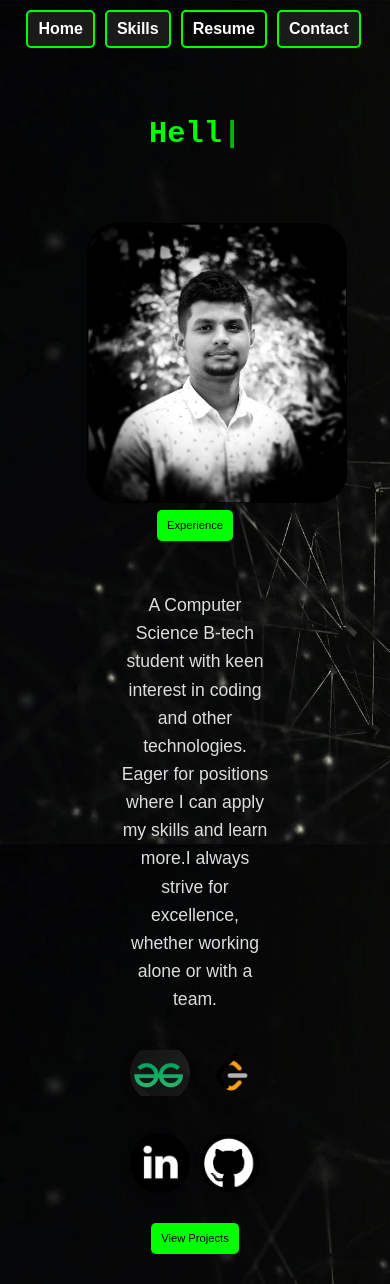
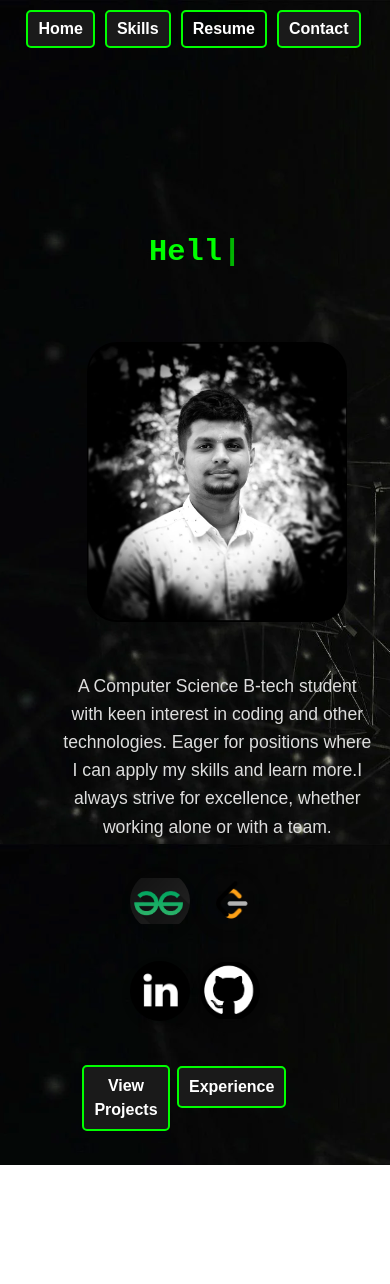
Before and after one commit to srirama2004/PortfolioFinal, a React (Create React App) app: page / in a window 390 px wide. After the commit the page ends 1165 px from the top, so only its background shows below. Built offline with nearby package versions, Linux system fonts and the light colour scheme.

Commit message:
Updated home

```diff
--- a/src/components/Header.css
+++ b/src/components/Header.css
@@ -42,13 +42,20 @@
 
   /* Hover effect */
   .nav-item:hover {
-    background-color: #00ff00;
+    background-color: #08e308e2;
     color: #000;
     text-decoration-color: #000;
   }
+  /* Add this at the bottom of your Header.css */
+.navbar.scrolled {
+  background-color: #000; /* Solid black */
+  box-shadow: 0 2px 10px rgba(0, 0, 0, 0.5); /* Optional shadow for depth */
+  transition: background-color 0.3s ease;
+}
+
   @media (max-width: 550px) {
     .navbar {
-      width: 70%;
+      width: 100%;
       padding: 10px;
       display: flex;
       justify-content: flex-end; /* Aligns items to the right */
@@ -95,5 +102,9 @@
       color: #000;
       text-decoration-color: #000;
     }
-
+.navbar.scrolled {
+  background-color: #000; /* Solid black */
+  box-shadow: 0 2px 10px rgba(0, 0, 0, 0.5); /* Optional shadow for depth */
+  transition: background-color 0.3s ease;
+}
   }
--- a/src/components/Header.js
+++ b/src/components/Header.js
@@ -1,49 +1,5 @@
-// // src/components/Header.js
-// import React from 'react';
-// import { Link } from 'react-router-dom'; // Import Link
-// import './Header.css';
 
-// const Header = () => {
-//   return (
-//     <nav className="navbar">
-//       <ul className="nav-links">
-//         <li className="nav-item home">HOME</li>
-//         <Link to="/"></Link>
-//         <li className="nav-item skills">Skills</li>
-//         <Link to="/skills"></Link>
-//         <li className="nav-item contact">
-//         <Link to="/contact">Contact</Link></li>
-//       </ul>
-//     </nav>
-//   );
-// };
-
-//  export default Header;
-// // src/components/Header.js
-// import React from 'react';
-// import { Link } from 'react-router-dom'; // Import Link
-// import './Header.css';
-
-// const Header = () => {
-//   return (
-//     <nav className="navbar">
-//       <ul className="nav-links">
-//         <li className="nav-item home">
-//           <Link to="/">HOME</Link>
-//         </li>
-//         <li className="nav-item skills">
-//           <Link to="/skills">Skills</Link>
-//         </li>
-//         <li className="nav-item contact">
-//           <Link to="/contact">Contact</Link>
-//         </li>
-//       </ul>
-//     </nav>
-//   );
-// };
-
-// src/components/Header.js
-import React from 'react';
+import React, { useEffect, useState } from 'react';
 import { Link, useNavigate } from 'react-router-dom'; // Import Link and useNavigate
 import './Header.css';
 
@@ -59,9 +15,20 @@ const Header = () => {
   const handleHomeClick = () => {
     navigate('/'); // Programmatically navigate to the Skills page
   };
+  const [isScrolled, setIsScrolled] = useState(false);
+
+  useEffect(() => {
+    const handleScroll = () => {
+      setIsScrolled(window.scrollY > 50); // Adjust the threshold if needed
+    };
+
+    window.addEventListener('scroll', handleScroll);
+
+    return () => window.removeEventListener('scroll', handleScroll);
+  }, []);
 
   return (
-    <nav className="navbar">
+     <nav className={`navbar ${isScrolled ? 'scrolled' : ''}`}>
       <ul className="nav-links">
         <li className="nav-item home">
         <span onClick={handleHomeClick} style={{ cursor: 'pointer', color: '#ffffff' }}>
--- a/src/components/Welcome.css
+++ b/src/components/Welcome.css
@@ -15,15 +15,17 @@ body {
   }
 .welcome-text {
     font-size: 3em;
-    font-weight: 900;
+    font-weight: 850;
     color: #00ff00;
     margin-bottom: 10px;
 }
 
 .welcome-description {
     color: #ffffff;
-    font-size: 1.5em;
+    font-size: 1.1em;
     font-weight: 500;
+    margin-left: 25%;
+    width: 60%;
 }
 
 /* Carousel styles */
@@ -46,7 +48,7 @@ body {
 }
 
 .carousel-image {
-    width: 60%; /* Adjust size as needed */
+    width: 50%; /* Adjust size as needed */
     max-width: 300px; /* Set a max width for the images */
     height: auto; /* Maintain aspect ratio */
     margin-right: 20px; /* Space between image and text */
@@ -149,18 +151,20 @@ body {
 
   /* Buttons */
   .action-button {
-    background-color: #00ff00;
+    background-color: #1a1a1a;
     border: none;
-    color: black;
+    color: rgb(255, 255, 255);
     padding: 10px 20px;
     font-size: 1em;
+    border: 2px solid #00ff00;
     border-radius: 5px;
     cursor: pointer;
+     font-weight: 700;
     transition: background-color 0.3s ease-in-out;
   }
 
   .action-button:hover {
-    background-color: #00cc00;
+    background-color: #3cf70edf;
   }
   /* Define keyframes for a single linear gradient animation */
 @keyframes borderGlow {
@@ -199,6 +203,7 @@ body {
     height: 99%;
     border-radius: 30px;
     transition: transform 0.3s ease-in-out;
+
   }
 
   /* Hover effect to animate image position */
@@ -206,15 +211,27 @@ body {
     transform: translate(-50%, -50%) scale(1.0); /* Scale the image slightly on hover */
   }
  .action1-button {
-    background-color: #00ff00;
+ background-color: #1a1a1a;
     border: none;
-    color: black;
+    color: rgb(255, 255, 255);
     padding: 10px 20px;
     font-size: 1em;
+    border: 2px solid #00ff00;
     border-radius: 5px;
     cursor: pointer;
-    margin-top: 10px;
     transition: background-color 0.3s ease-in-out;
+     font-weight: 700;
+  }
+  .action1-button:hover{
+ background-color: #3cf70edf;
+  }
+  .buttonp{
+  display: flex;
+  gap: 20px; /* space between buttons */
+  justify-content: center; /* optional: center the buttons */
+  margin-top: 10px;
+  flex-direction: row;
+  margin-left: -10%;
   }
 
  /* Responsive Styling */
@@ -236,6 +253,47 @@ body {
   .welcome-container {
     margin-top: 70%;
   }
+  .action1-button {
+  color: rgb(255, 255, 255);
+  padding: 7px 10px;
+   background-color: #1a1a1a;
+  font-size: 1em;
+  border-radius: 5px;
+  cursor: pointer;
+  border: 2px solid #00ff00;
+  margin-top: 7px;
+  transition: background-color 0.3s ease-in-out;
+  margin: 5%;
+  flex-direction: column;
+  margin-left: -10%;
+   font-weight: 700;
+}
+.action1-button:hover {
+  background-color: #026502;
+}
+.action-button {
+  color: rgb(255, 255, 255);
+  padding: 7px 10px;
+  font-size: 1em;
+  background-color: #1a1a1a;
+  border-radius: 5px;
+  border: 2px solid #00ff00;
+  cursor: pointer;
+  transition: background-color 0.3s ease-in-out;
+  margin: 5%;
+   font-weight: 700;
+}
+
+.action-button:hover {
+  background-color: #067a06;
+}
+.buttonp {
+  display: flex;
+  gap: 20px; /* space between buttons */
+  justify-content: center; /* optional: center the buttons */
+  margin-top: 10px;
+  flex-direction: row;
+}
 }
 
 @media (max-width: 550px) {
@@ -277,38 +335,51 @@ body {
   color: #ddd;
   padding: 10px;
   margin: 20px 0;
-  max-width: 900px;
-  margin-left: auto;
+  width: 330px;
+  margin-left: -32%;
   margin-right: auto;
   border-radius: 10px;
 }
 .action1-button {
-  background-color: #00ff00;
-  border: none;
-  color: black;
+  color: rgb(255, 255, 255);
   padding: 7px 10px;
-  font-size: 0.7em;
+   background-color: #1a1a1a;
+  font-size: 1em;
   border-radius: 5px;
   cursor: pointer;
+  border: 2px solid #00ff00;
   margin-top: 7px;
   transition: background-color 0.3s ease-in-out;
+  margin: 5%;
+  flex-direction: column;
+  margin-left: -10%;
+   font-weight: 700;
 }
 .action1-button:hover {
-  background-color: #00cc00;
+  background-color: #026502;
 }
 .action-button {
-  background-color: #00ff00;
-  border: none;
-  color: black;
+  color: rgb(255, 255, 255);
   padding: 7px 10px;
-  font-size: 0.7em;
+  font-size: 1em;
+  font-weight: 700;
+  background-color: #1a1a1a;
   border-radius: 5px;
+  border: 2px solid #00ff00;
   cursor: pointer;
   transition: background-color 0.3s ease-in-out;
+  margin: 5%;
 }
 
 .action-button:hover {
-  background-color: #00cc00;
+  background-color: #067a06;
+}
+.buttonp {
+  display: flex;
+  gap: 20px; /* space between buttons */
+  justify-content: center; /* optional: center the buttons */
+  margin-top: 10px;
+  flex-direction: row;
 }
 .social-icon {
   width: 10px; /* Adjust size as needed */
--- a/src/components/Welcome.js
+++ b/src/components/Welcome.js
@@ -28,9 +28,6 @@ const Welcome = () => {
         <div className="img-container">
           <img src={MyImg} alt="Floating" className="floating-image" />
         </div>
-        <Link to="/expe">
-          <button className="action1-button">Experience</button>
-        </Link>
       </div>
         <p className="welcome-description">
           A Computer Science B-tech student with keen interest in coding and other technologies.
@@ -51,9 +48,14 @@ const Welcome = () => {
             <img src={GithubImage} alt="Github" className="social-icon" />
           </a>
         </div>
+        <div className='buttonp'>
         <Link to="/projects">
           <button className="action-button">View Projects</button>
         </Link>
+         <Link to="/expe">
+          <button className="action1-button">Experience</button>
+        </Link>
+        </div>
       </div>
 
     </div>
```
